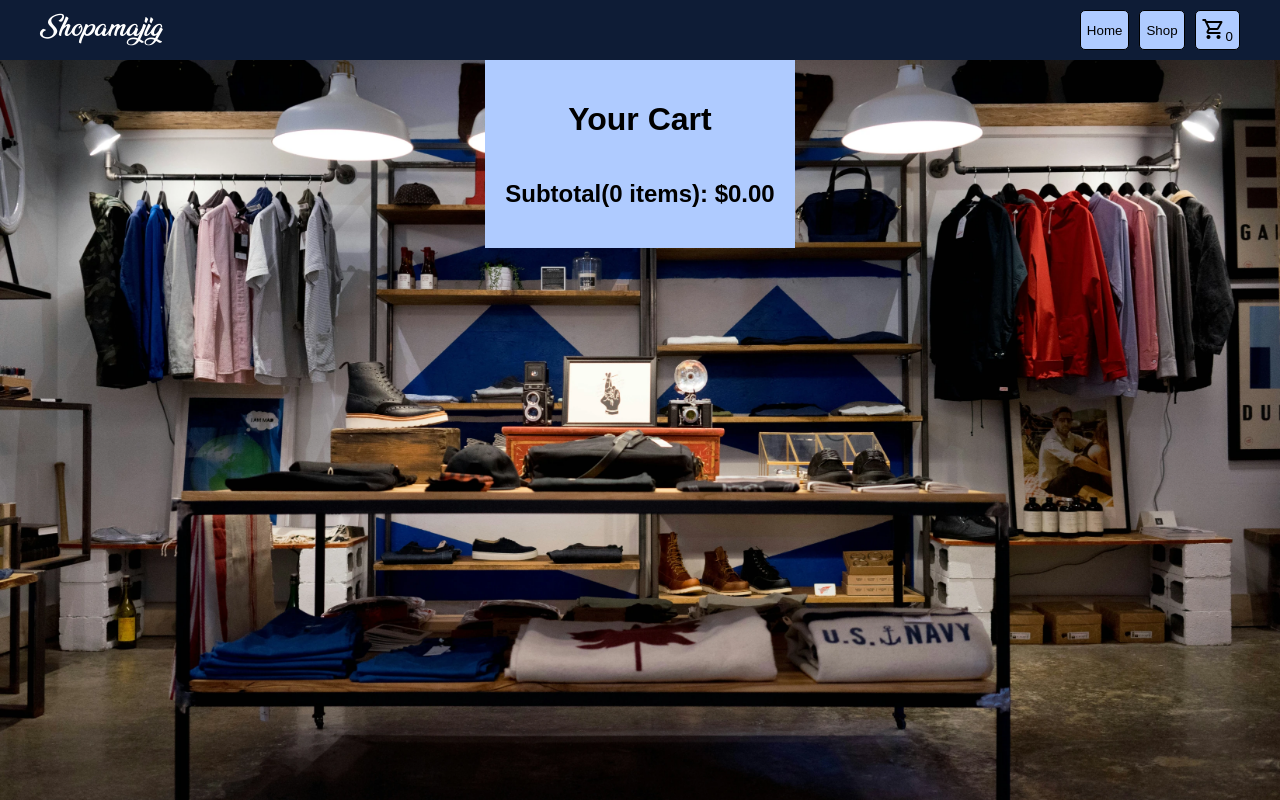
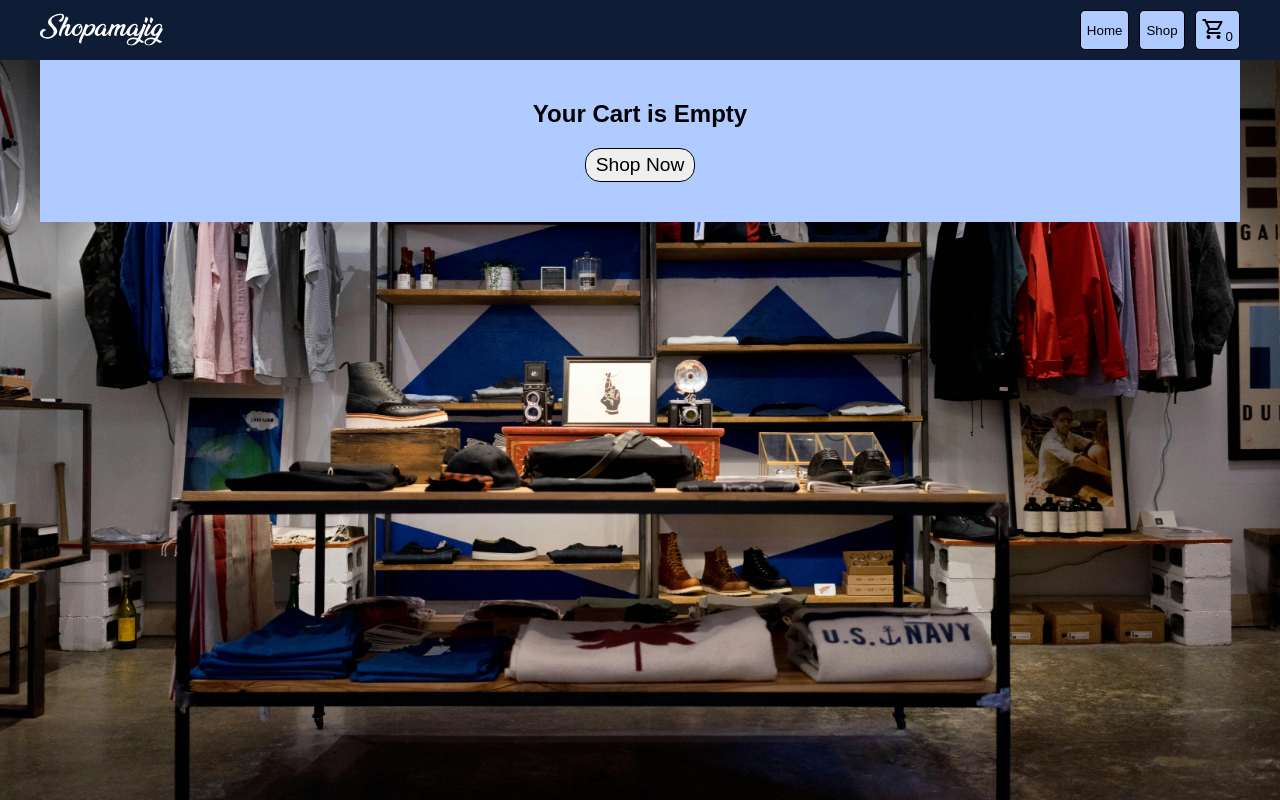
Before and after one commit to kyledinardi/shopping-cart, a React (Vite) app: page /cart in a window 1280 px wide. Built offline with nearby package versions, Linux system fonts and the light colour scheme.

Commit message:
Add empty cart message

```diff
--- a/src/components/Cart.jsx
+++ b/src/components/Cart.jsx
@@ -1,4 +1,4 @@
-import { useOutletContext } from 'react-router-dom';
+import { Link, useOutletContext } from 'react-router-dom';
 import CartItem from './CartItem.jsx';
 import styles from '../style/Cart.module.css';
 
@@ -7,8 +7,7 @@ function Cart() {
 
   function computeSubtotal() {
     return cartContents.reduce(
-      (subtotal, cartItem) =>
-        subtotal + cartItem.price * cartItem.quantity,
+      (subtotal, cartItem) => subtotal + cartItem.price * cartItem.quantity,
       0,
     );
   }
@@ -16,20 +15,24 @@ function Cart() {
   return (
     <div className={styles.wrapper}>
       <div className={styles.cartPage}>
+        {cartContents.length === 0 ? (
+          <>
+            <h2>Your Cart is Empty</h2>
+            <button className={styles.shopButton}>
+              <Link to='/shop'>Shop Now</Link>
+            </button>
+          </>
+        ) : (
+          <>
             <h1>Your Cart</h1>
-        <div className={styles.cart}>
             {cartContents.map((cartItem) => (
-            <CartItem
-              key={cartItem.id}
-              product={cartItem}
-            />
+              <CartItem key={cartItem.id} product={cartItem} />
             ))}
-        </div>
-        <div>
             <h2>
               Subtotal({totalQuantity} items): ${computeSubtotal().toFixed(2)}
             </h2>
-        </div>
+          </>
+        )}
       </div>
     </div>
   );
--- a/src/style/Cart.module.css
+++ b/src/style/Cart.module.css
@@ -5,11 +5,21 @@
 
 .cartPage {
   background-color: #afcbff;
-  max-width: 1200px;
+  width: min(100vw, 1200px);
   padding: 20px;
   display: grid;
+  justify-items: center;
 }
 
-.cartPage h1 {
-  text-align: center;
+.shopButton {
+  padding: 5px 10px;
+  border-radius: 15px;
+  border: 1px solid black;
+  margin-bottom: 20px;
 }
+
+.shopButton a {
+  color: black;
+  text-decoration: none;
+  font-size: 1.2rem;
+}
--- a/src/style/CartItem.module.css
+++ b/src/style/CartItem.module.css
@@ -11,3 +11,24 @@
   max-width: 200px;
   max-height: 200px;
 }
+
+.cartItem h2 {
+  margin-top: 0;
+}
+
+.deleteButton {
+  background-color: inherit;
+  border: 0;
+  padding: 0;
+}
+
+@media (max-width: 600px) {
+  .cartItem {
+    grid-template-columns: 1fr max-content;
+    grid-template-rows: 200px 1fr;
+  }
+
+  .cartItem img,  .titleAndQuantity {
+    grid-column: span 2;
+  }
+}
--- a/src/style/Shop.module.css
+++ b/src/style/Shop.module.css
@@ -5,11 +5,12 @@
 
 .cardContainer {
   display: grid;
-  grid-template-columns: repeat(4,275px);
+  grid-template-columns: repeat(auto-fill,275px);
   padding: 20px;
   gap: 20px;
   width: min(100vw, 1200px);
   background-color: #afcbff;
+  justify-content: center;
 }
 
 .loading {
```
Lines whose indentation alone changed are shown as unchanged.
